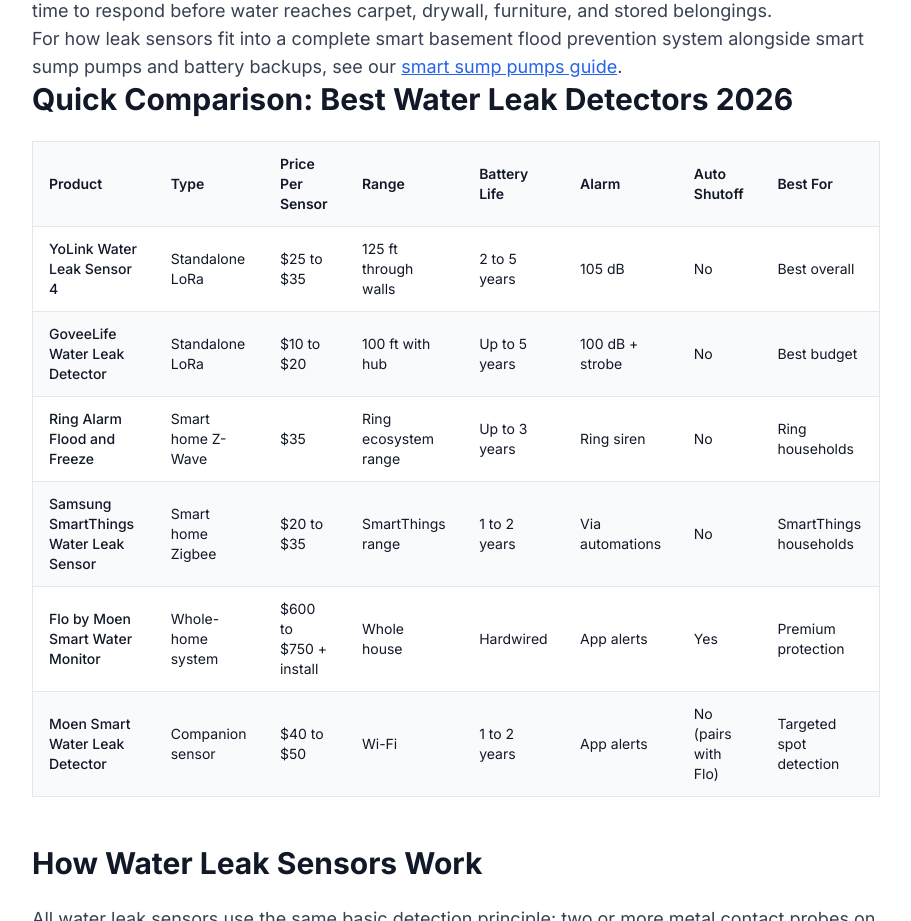
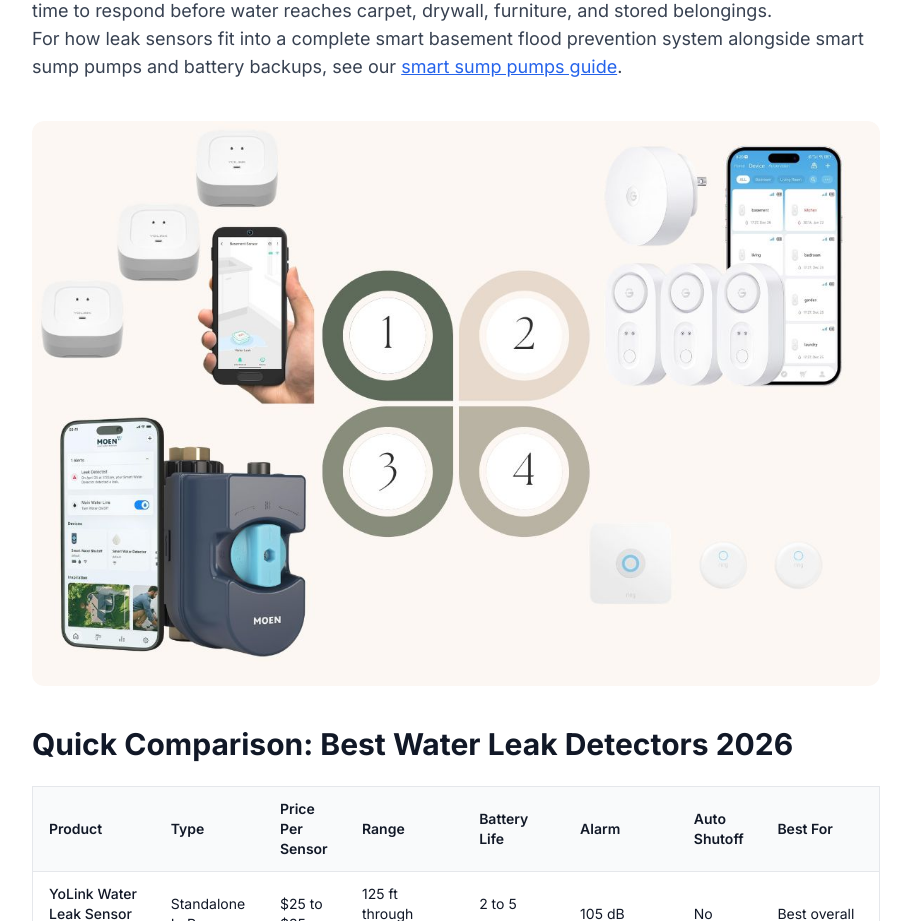
Before and after one commit to thebasementguide2026/basement-guide, a Next.js app: page /articles/best-water-leak-detectors in a window 1280 px wide. Shown: the part 1060-1981 px from the top of the page, without its empty margins (184-1095 px from the left). Built offline with nearby package versions, Linux system fonts and the light colour scheme.

Commit message:
Embed hero image in article body

```diff
--- a/app/articles/best-water-leak-detectors/page.tsx
+++ b/app/articles/best-water-leak-detectors/page.tsx
@@ -65,6 +65,17 @@ export default function BestWaterLeakDetectors() {
           <p className='text-gray-700 text-lg'>
             For how leak sensors fit into a complete smart basement flood prevention system alongside smart sump pumps and battery backups, see our <Link href='/articles/smart-sump-pumps' className='text-blue-600 hover:text-blue-800 underline'>smart sump pumps guide</Link>.
           </p>
+
+          {/* Article Image */}
+          <div className='my-10 rounded-xl overflow-hidden'>
+            <Image
+              src='/leakdetectors.jpg'
+              alt='Best water leak detectors and smart sensors for basements 2026'
+              width={1200}
+              height={675}
+              className='w-full h-auto rounded-xl'
+            />
+          </div>
 
           {/* Quick Comparison Table */}
           <h2 className='text-3xl font-bold text-gray-900 mb-6'>Quick Comparison: Best Water Leak Detectors 2026</h2>
```
